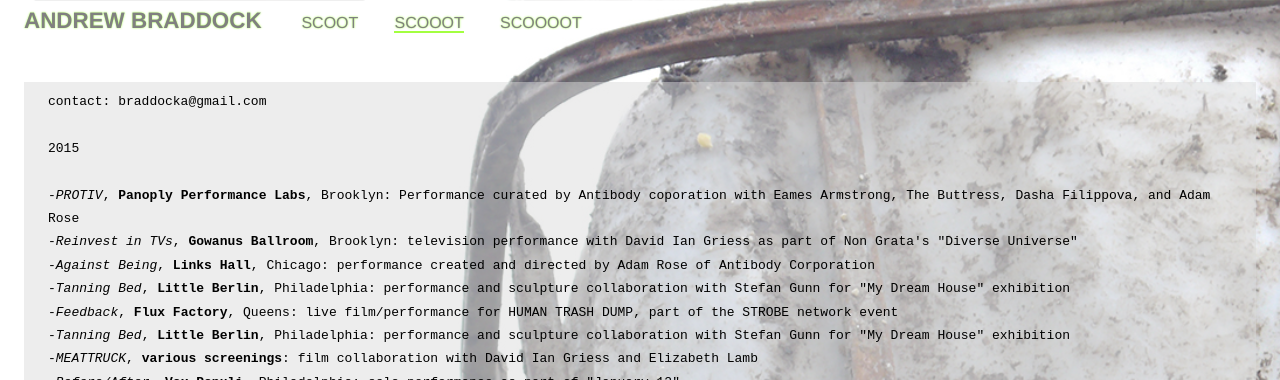
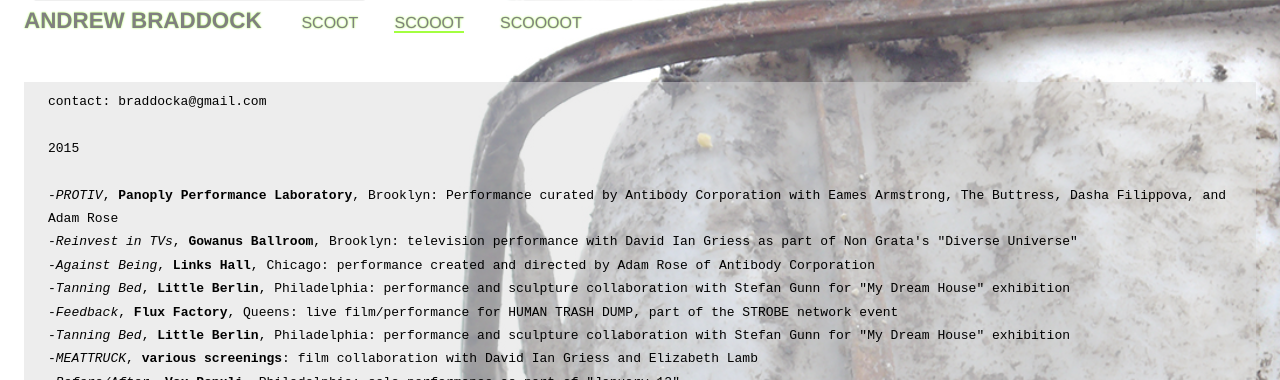
Before and after one commit to scootfence/scootfence.github.io, a Jekyll site: the page built from about.md, in a window 1280 px wide. Shown: the top 380 px of the page. Built offline with Jekyll 4.4.1, drawn with Linux system fonts in a browser that asks for light colours; Markdown is read by kramdown in place of the engine named in the settings.

Commit message:
Update about.md

```diff
--- a/about.md
+++ b/about.md
@@ -8,7 +8,7 @@ contact: braddocka@gmail.com
 <br><br>
 2015
 <br><br>
--<i>PROTIV</i>, <b>Panoply Performance Labs</b>, Brooklyn: Performance curated by Antibody coporation with Eames Armstrong, The Buttress, Dasha Filippova, and Adam Rose
+-<i>PROTIV</i>, <b>Panoply Performance Laboratory</b>, Brooklyn: Performance curated by Antibody Corporation with Eames Armstrong, The Buttress, Dasha Filippova, and Adam Rose
 <br>-<i>Reinvest in TVs</i>, <b>Gowanus Ballroom</b>, Brooklyn: television performance with David Ian Griess as part of Non Grata's "Diverse Universe"
 <br>-<i>Against Being</i>, <b>Links Hall</b>, Chicago: performance created and directed by Adam Rose of Antibody Corporation
 <br>-<i>Tanning Bed</i>, <b>Little Berlin</b>, Philadelphia: performance and sculpture collaboration with Stefan Gunn for "My Dream House" exhibition
```
